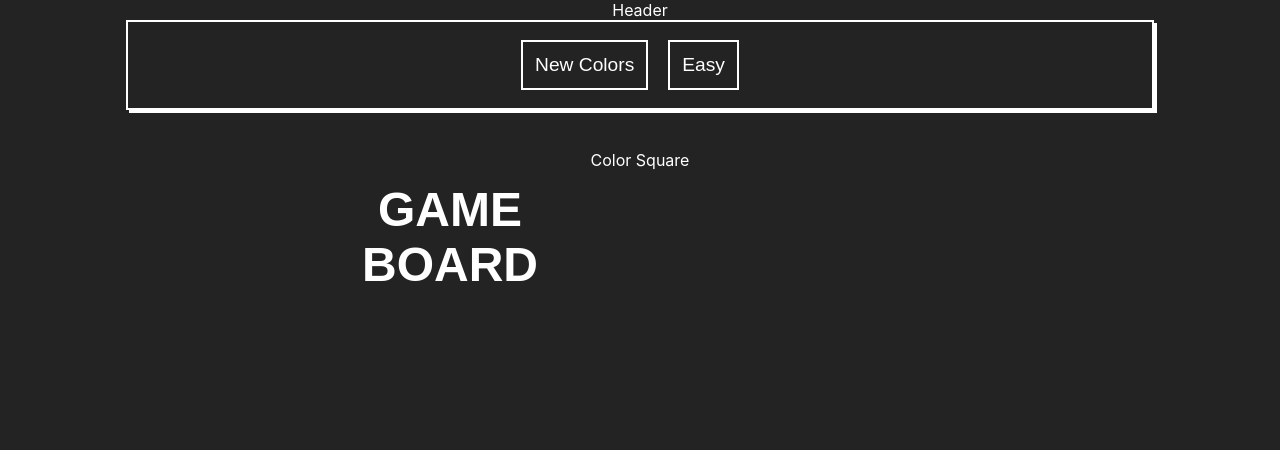
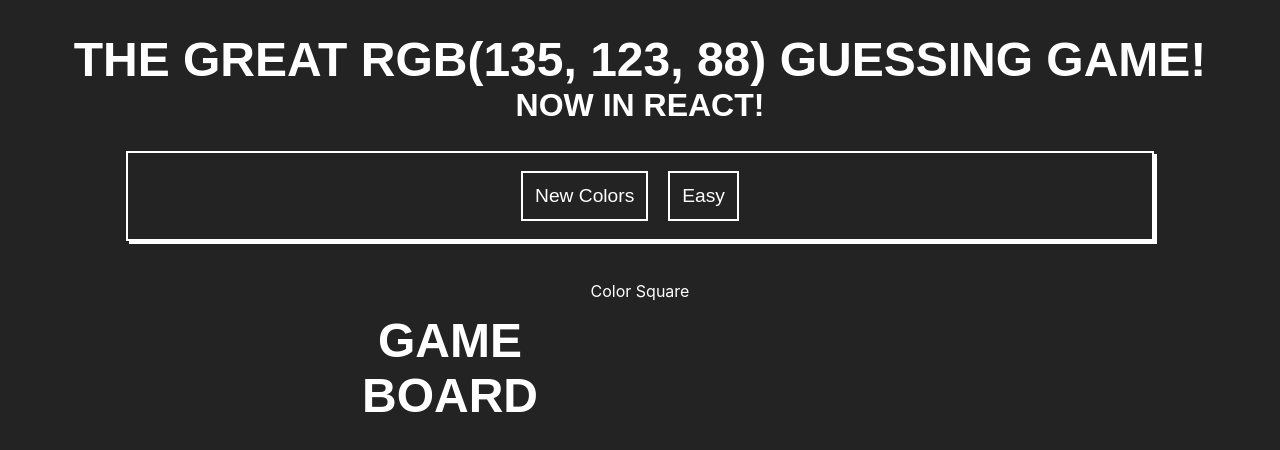
Before and after one commit to zealousAnemone/color-guessing-react, a React (Create React App) app: page / in a window 1280 px wide. Shown: the top 450 px of the page. Built offline with nearby package versions, Linux system fonts and the light colour scheme; a web font is replaced by a local one.

Commit message:
Reducer now chooses random color based on current colors, does this once when app loads and then again if you hit the new colors button. Also fixed setDifficulty reducer so that it switches between easy/hard, not booleans.

```diff
--- a/src/App.js
+++ b/src/App.js
@@ -1,16 +1,16 @@
 import React, { useEffect } from 'react';
-import { useDispatch, useSelector } from 'react-redux';
+import { useDispatch } from 'react-redux';
 import Header from './components/Header';
 import Controls from './components/Controls';
 import GameBoard from './components/GameBoard';
-import { selectColors, newColors } from './store/reducers/colorsReducer';
+import { newColors, chooseColor } from './store/reducers/colorsReducer';
 
 const App = () => {
   const dispatch = useDispatch();
-  const currentColors = useSelector(selectColors);
 
   useEffect(() => {
     dispatch(newColors());
+    dispatch(chooseColor());
   }, []);
 
   return (
@@ -18,7 +18,6 @@
       <Header />
       <Controls />
       <GameBoard />
-      {console.log(currentColors)}
     </div>
   );
 };
--- a/src/components/Controls.js
+++ b/src/components/Controls.js
@@ -4,6 +4,7 @@
   newColors,
   selectDifficulty,
   setDifficulty,
+  chooseColor,
 } from '../store/reducers/colorsReducer';
 
 const Controls = () => {
@@ -12,8 +13,19 @@
 
   return (
     <div id="controls">
-      <button onClick={() => dispatch(newColors())}>New Colors</button>
-      <button onClick={() => dispatch(setDifficulty())}>
+      <button
+        onClick={() => {
+          dispatch(newColors());
+          dispatch(chooseColor());
+        }}
+      >
+        New Colors
+      </button>
+      <button
+        onClick={() => {
+          dispatch(setDifficulty());
+        }}
+      >
         {difficulty === 'easy' ? 'Easy' : 'Hard'}
       </button>
     </div>
--- a/src/components/Header.js
+++ b/src/components/Header.js
@@ -1,7 +1,15 @@
 import React from 'react';
+import { useSelector } from 'react-redux';
+import { selectChosenColor } from '../store/reducers/colorsReducer';
 
 const Header = () => {
-  return <div>Header</div>;
+  const chosenColor = useSelector(selectChosenColor);
+  return (
+    <div>
+      <h1>The Great {chosenColor} Guessing Game!</h1>
+      <h2>Now in React!</h2>
+    </div>
+  );
 };
 
 export default Header;
--- a/src/store/reducers/colorsReducer.js
+++ b/src/store/reducers/colorsReducer.js
@@ -8,7 +8,7 @@
     chosenColor: '',
   },
   reducers: {
-    newColors: (state, action) => {
+    newColors: (state) => {
       let red, blue, green;
       let diff;
       state.difficulty === 'easy' ? (diff = 3) : (diff = 9);
@@ -23,17 +23,24 @@
       }
     },
     setDifficulty: (state) => {
-      state.difficulty = !state.difficulty;
+      if (state.difficulty === 'easy') {
+        state.difficulty = 'hard';
+      } else {
+        state.difficulty = 'easy';
+      }
     },
-    chooseColor: (state, action) => {
-      state.chosenColor = action.payload;
+    chooseColor: (state) => {
+      state.chosenColor =
+        state.currentColors[
+          Math.floor(Math.random() * state.currentColors.length)
+        ];
     },
   },
 });
 
 export const selectColors = (state) => state.colors.currentColors;
 export const selectDifficulty = (state) => state.colors.difficulty;
-export const selectCurrentColor = (state) => state.colors.chosenColor;
+export const selectChosenColor = (state) => state.colors.chosenColor;
 
 export const { newColors, setDifficulty, chooseColor } = colorsSlice.actions;
 
```
